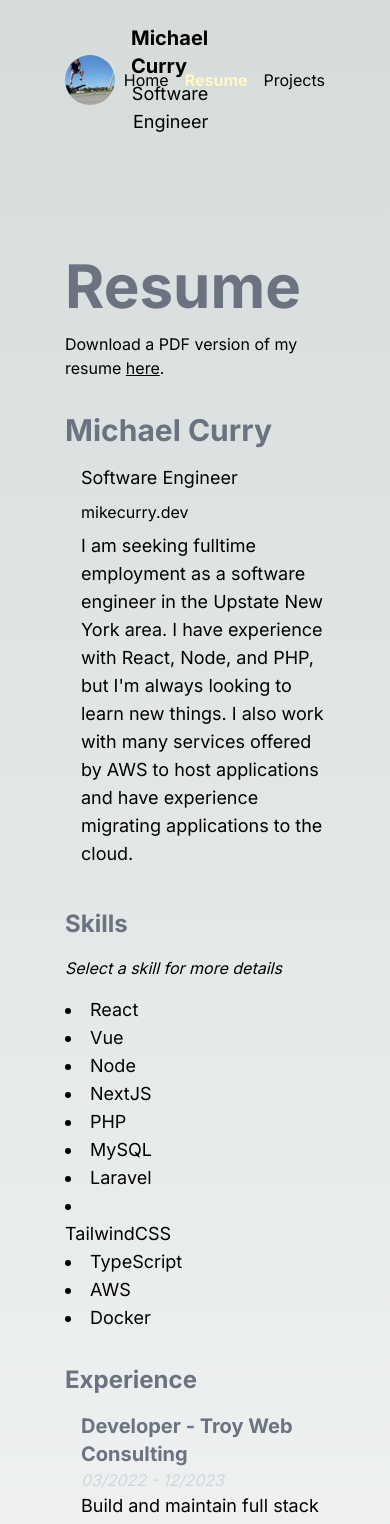
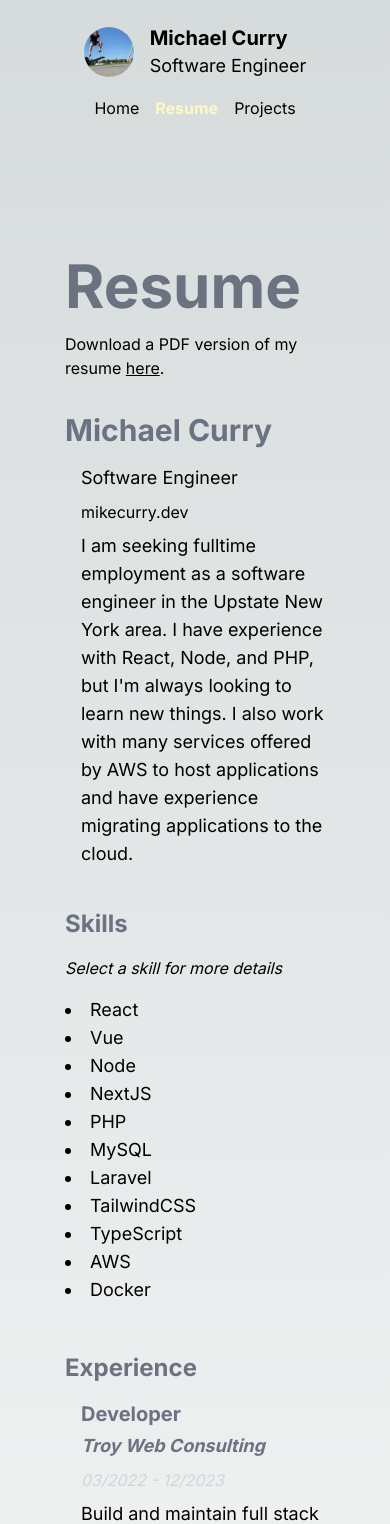
Before and after one commit to mikedubcurry/newsite-2024, a Next.js app: page /resume in a window 390 px wide. Shown: the top 1524 px of the page. Built offline with nearby package versions, Linux system fonts and the light colour scheme.

Commit message:
fix mobile bugs

```diff
--- a/src/app/layout.tsx
+++ b/src/app/layout.tsx
@@ -6,8 +6,8 @@ import Nav from '@/components/nav'
 const inter = Inter({ subsets: ['latin'] })
 
 export const metadata: Metadata = {
-    title: 'Create Next App',
-    description: 'Generated by create next app',
+    title: 'Michael Curry - Dev',
+    description: 'Portfolio and resume of Michael Curry',
 }
 
 export default function RootLayout({
--- a/src/app/page.tsx
+++ b/src/app/page.tsx
@@ -22,7 +22,7 @@ export default function Home() {
         },
     ]
     return (
-        <main className="md:w-8/12 mx-4 md:mx-auto flex  flex-col justify-between py-24 h-full gap-12 md:gap-10">
+        <main className="w-full md:w-8/12 mx-4 md:mx-auto flex  flex-col justify-between py-24 h-full gap-12 md:gap-10">
             <div style={{ viewTransitionName: 'hero' }} className="flex items-center gap-4">
                 <Image src='/insta.jpg' alt="an action shot of me doing a kickflip on a skateboard" width={100} height={100} className='rounded-full' />
                 <div className='flex flex-col justify-center gap-4'>
--- a/src/app/projects/page.tsx
+++ b/src/app/projects/page.tsx
@@ -10,7 +10,6 @@ export default function Projects() {
                     <li className="mb-4">
                         <a href="https://github.com/mikedubcurry/martialarts" className="text-blue-500 hover:underline" target="_blank" rel="referer noopener">Martial Arts</a>
                         <p className="text-gray-500">A gym session tracking app for different gyms and training disciplines. Laravel, MySQL, React, and TailwindCSS.</p>
-                        <a href="https://example.com" className="text-blue-500 hover:underline">Try it out!</a>
                     </li>
                 </ul>
 
--- a/src/app/resume/SkillViewer.tsx
+++ b/src/app/resume/SkillViewer.tsx
@@ -6,7 +6,7 @@ export default function SkillViewer({ skills }: { skills: { skill: string; use:
     const [selectedSkill, setSelectedSkill] = useState<string | null>(null);
 
     return (
-        <div className="grid grid-cols-2">
+        <div className="flex flex-col gap-4 md:gap-0 md:grid md:grid-cols-2">
             <ul className="list-disc list-inside">
                 {skills.map(({ skill, use }, i) => (
                     <li className="text-lg" key={i}>
@@ -17,7 +17,7 @@ export default function SkillViewer({ skills }: { skills: { skill: string; use:
             <div className="">
                 {selectedSkill && (
                     <div className="flex flex-col justify-center gap-4">
-                        <h3 className="font-bold text-xl text-gray-500">{selectedSkill}</h3>
+                        <h3 className="font-bold text-xl text-purple-500">{selectedSkill}</h3>
                         <p className="text-lg text-gray-200">{skills.find(({ skill }) => skill === selectedSkill)?.use}</p>
                     </div>
                 )}
--- a/src/app/resume/page.tsx
+++ b/src/app/resume/page.tsx
@@ -36,7 +36,7 @@ export default async function Resume() {
             { skill: "React", use: "Build out re-usable components and take advantage of the large supporting ecosystem." },
             { skill: "Vue", use: "Used mostly as the frontend of choice within Laravel applications." },
             { skill: "Node", use: "Used to build out REST APIs and serverless applications." },
-            { skill: "NextJS", use: "Used to build out server side rendered React applications, taking advantage of React's latest feature-set." },
+            { skill: "NextJS", use: "Used to build out server side rendered React applications, taking advantage of React's latest feature-set. The framework used for this very site!" },
             { skill: "PHP", use: "Build out server side rendered applications." },
             { skill: "MySQL", use: "Used to store data for applications." },
             { skill: "Laravel", use: "Used to build out server side rendered applications and/or APIs with minimal groundwork required to get started." },
@@ -51,7 +51,7 @@ export default async function Resume() {
                 company: "Troy Web Consulting",
                 startDate: "2022-03-22",
                 endDate: "2023-12-08",
-                description: "Build and maintain full stack web applications for clients using Laravel, Vue, and AWS. Work with clients to determine requirements and design solutions. Notable acheivments include integrating a modern frontend framework with a legacy PHP application, develop and upgrade a serverless application for auditing accessibility, and integrating AI in a mobile web application.",
+                description: "Build and maintain full stack web applications for clients using Laravel, Vue, and AWS. Work with BAs, Designers, PMs and clients to determine requirements and design solutions. Notable acheivments include integrating a modern frontend framework with a legacy PHP application, develop and upgrade a serverless application for auditing accessibility, and integrating AI in a mobile web application.",
             },
             {
                 title: "JavaScript Application Developer",
@@ -102,8 +102,8 @@ export default async function Resume() {
                 <ul className="ml-4">
                     {resume.experience.map((job, i) => (
                         <li className="mb-8" key={i}>
-                            <h3 className="font-bold text-xl text-gray-500">{job.title} - {job.company}</h3>
-                            <p className="italic text-gray-300">{formatDate(job.startDate)} - {formatDate(job.endDate)}</p>
+                            <h3 className="font-bold text-xl text-gray-500 mb-2">{job.title}<div className="italic text-lg mt-1">{job.company}</div></h3>
+                            <p className="mb-2 italic text-gray-300">{formatDate(job.startDate)} - {formatDate(job.endDate)}</p>
                             <p className="leading-7 text-lg">{job.description}</p>
                         </li>
                     ))}
@@ -114,7 +114,7 @@ export default async function Resume() {
                 <ul className="ml-4">
                     {resume.certifications.map((cert, i) => (
                         <li className="mb-4" key={i}>
-                            <h3>{cert.title} ~ {cert.issuer}</h3>
+                            <h3 className="font-bold text-lg text-gray-400">{cert.title}<div className="italic text-sm">{cert.issuer}</div></h3>
                         </li>
                     ))}
                 </ul>
--- a/src/components/nav.tsx
+++ b/src/components/nav.tsx
@@ -12,8 +12,8 @@ export default function Nav() {
 //        { href: '/rad-things', label: 'Rad Things' },
     ]
     return (
-        <nav className='grid grid-cols-3 py-6 w-8/12 mx-auto'>
-            <div className="flex items-center gap-4" style={{viewTransitionName: 'hero'}}>
+        <nav className='flex flex-col md:grid md:grid-cols-4 py-6 w-8/12 mx-auto'>
+            <div className="flex items-center gap-4 justify-center md:justify-start md:col-span-2" style={{viewTransitionName: 'hero'}}>
                 {pathname !== '/' && (
                     < >
                         <Image src='/insta.jpg' alt="an action shot of me doing a kickflip on a skateboard" width={50} height={50} className='rounded-full' />
@@ -25,7 +25,7 @@ export default function Nav() {
                 )}
             </div>
             {/** checks if current pathname is subroute of a link **/}
-            <div className='flex items-center justify-end gap-4 py-4 col-span-2'>
+            <div className='flex items-center justify-center md:justify-end gap-4 py-4 col-span-2'>
                 {links.map(({ href, label }) => (
                     < Link key={href} href={href} className={pathname === href || (pathname.split('/')[1] === href.slice(1)) ? 'font-bold text-yellow-100' : ''}>
                         {label}
```
